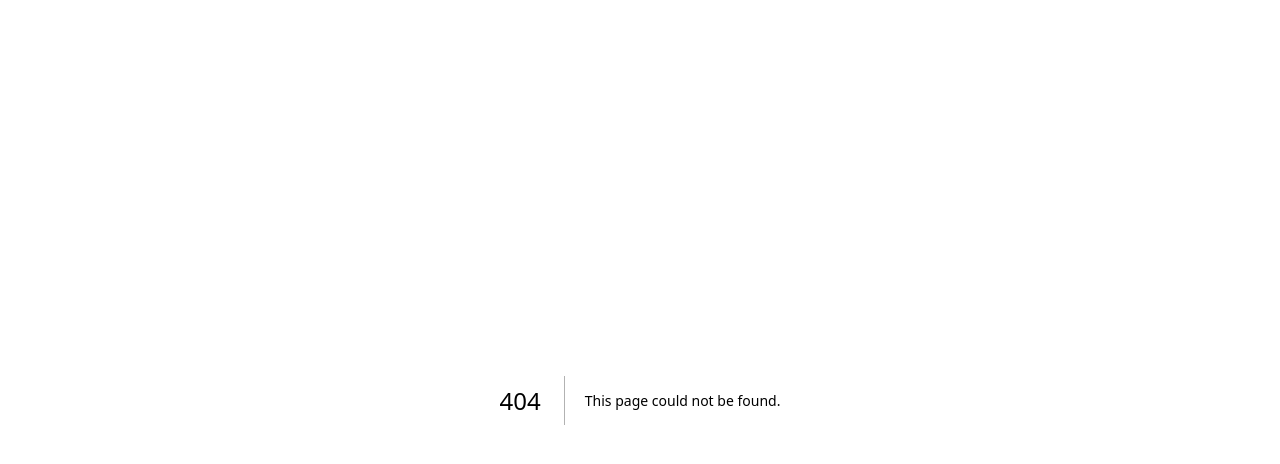
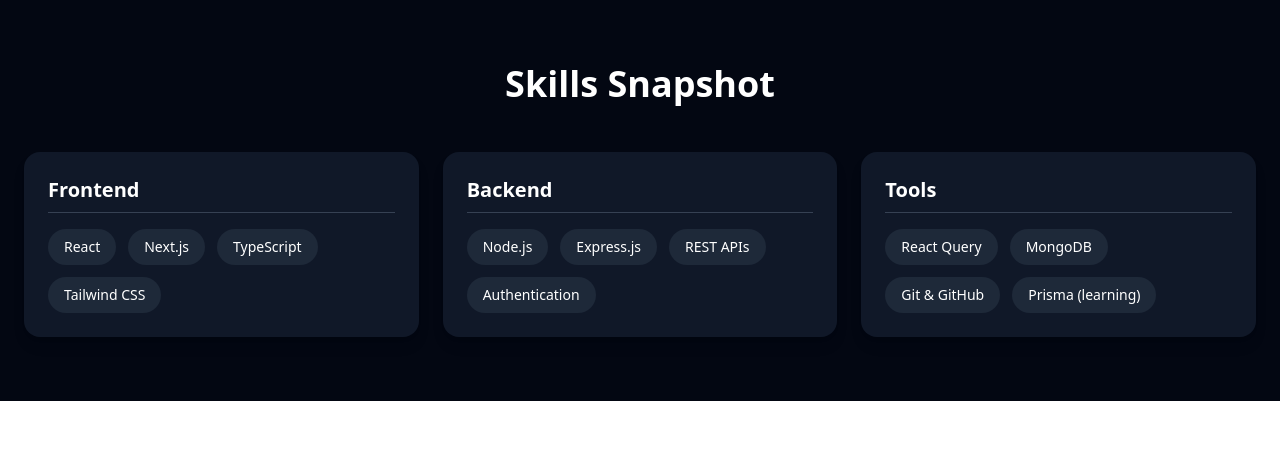
Before and after one commit to talal-web/my-portfolio, a Next.js app: page /skills in a window 1280 px wide. Before the commit this address had no page. Shown: the top 464 px of the page. Built offline with nearby package versions, Linux system fonts and the light colour scheme.

Commit message:
route for skills

```diff
--- /dev/null
+++ b/app/skills/page.tsx
@@ -0,0 +1,5 @@
+import SkillsSnapshot from "@/components/SkillsSnapshot";
+
+export default function SkillsPage() {
+  return <SkillsSnapshot />;
+}
```
